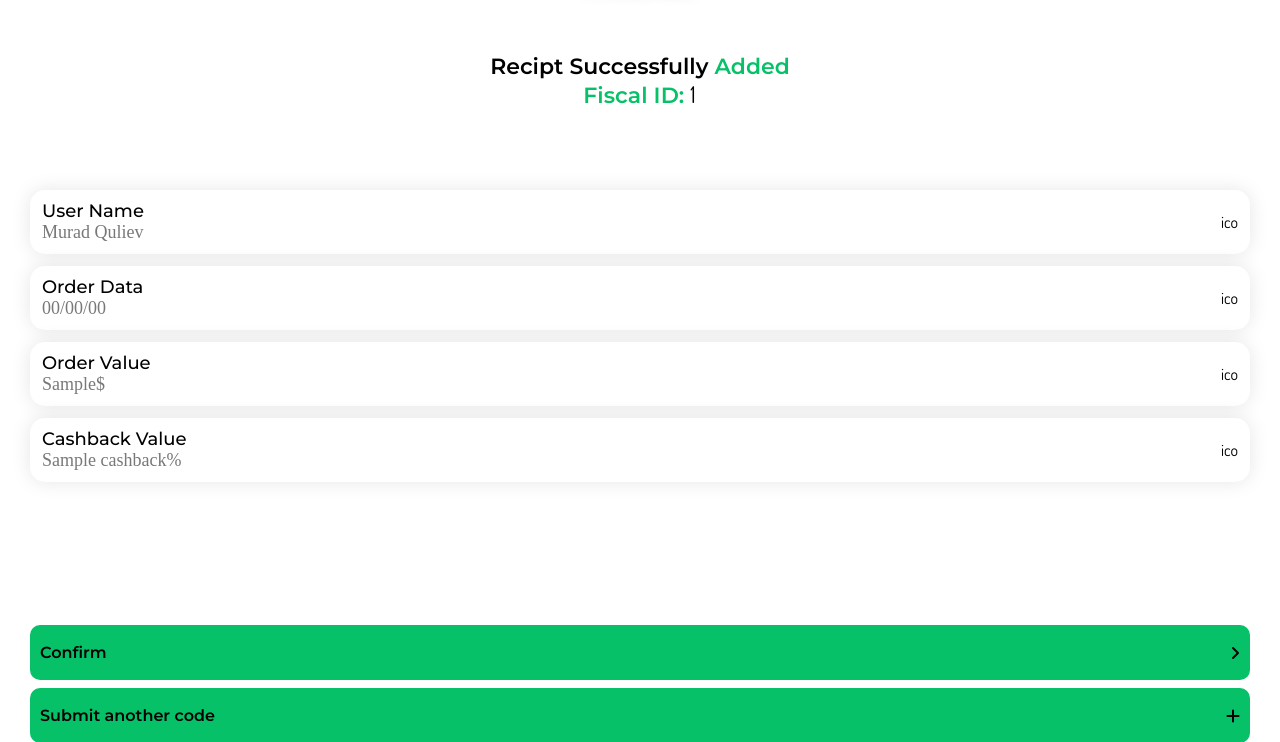
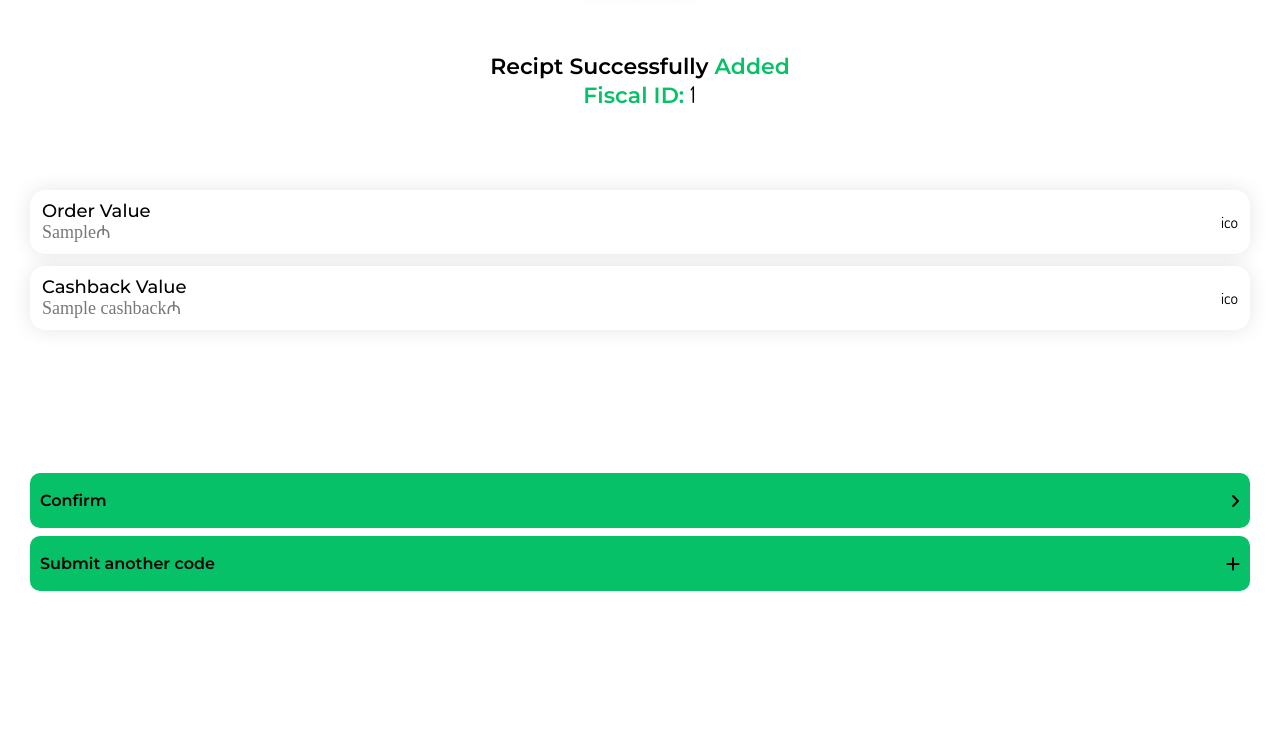
Before and after one commit to gozalovash/Medico_prototype, a Flask app: template templates/s-page.html in a window 1280 px wide. Shown: the part 87-829 px from the top of the page. After the commit the page ends 678 px from the top, so only its background shows below. Run offline with Flask 2, Linux system fonts and the light colour scheme; the template is opened without the code that fills it: most values are stand-ins (such as "Sample title", 1, 10 or a date in 2020); some libraries are stand-ins or nearby versions.

Commit message:
--s-file

```diff
--- a/fiscal.py
+++ b/fiscal.py
@@ -32,7 +32,8 @@ def database_check(item_list):
 def backend(fiscal_id):
     list = get_list(fiscal_id)
     marja_list = database_check(list)
-    return sum(marja_list)/len(marja_list)
+    cashback = sum(marja_list)/len(marja_list)
+    return cashback/100*int(get_order_value(fiscal_id))
 
 # def main():
 #     fiscal_id = input("Enter ur Fiscal id: \n")
--- a/templates/s-page.html
+++ b/templates/s-page.html
@@ -33,29 +33,12 @@
             <p class="s-result-text"><span>Fiscal ID:</span> <span class="id">{{ cashback.fiscal_id }}</span></p>
         </div>
         <div class="infos">
-            <div class="info">
-                <div class="main">
-                    <p>User Name</p>
-                    <div class="name-and-surname">
-                        Murad Quliev
-                    </div>
-                </div>
-                <div class="ico">ico</div>
-            </div>
-            <div class="info">
-                <div class="main">
-                    <p>Order Data</p>
-                    <div class="order-data">
-                        00/00/00
-                    </div>
-                </div>
-                <div class="ico">ico</div>
-            </div>
+
             <div class="info">
                 <div class="main">
                     <p>Order Value</p>
                     <div class="order-value">
-                        {{cashback.order_value}}$
+                        {{cashback.order_value}}₼
                     </div>
                 </div>
                 <div class="ico">ico</div>
@@ -64,7 +47,7 @@
                 <div class="main">
                     <p>Cashback Value</p>
                     <div class="cashback-value">
-                        {{cashback.cashback}}%
+                        {{cashback.cashback}}₼
                     </div>
                 </div>
                 <div class="ico">ico</div>
```
Also changed, not shown: items.csv (+5 -3 lines), scriptic.py (added).
